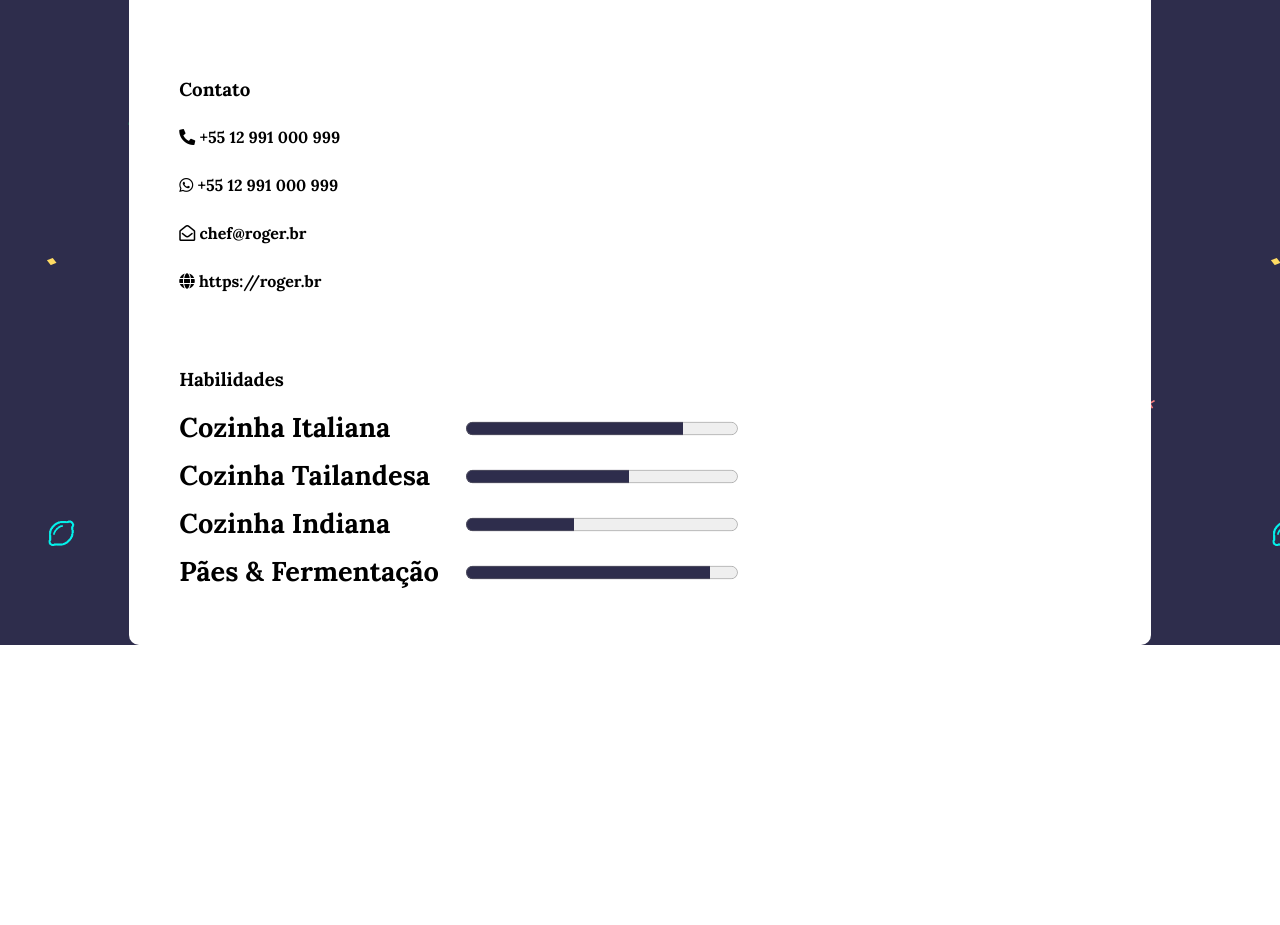
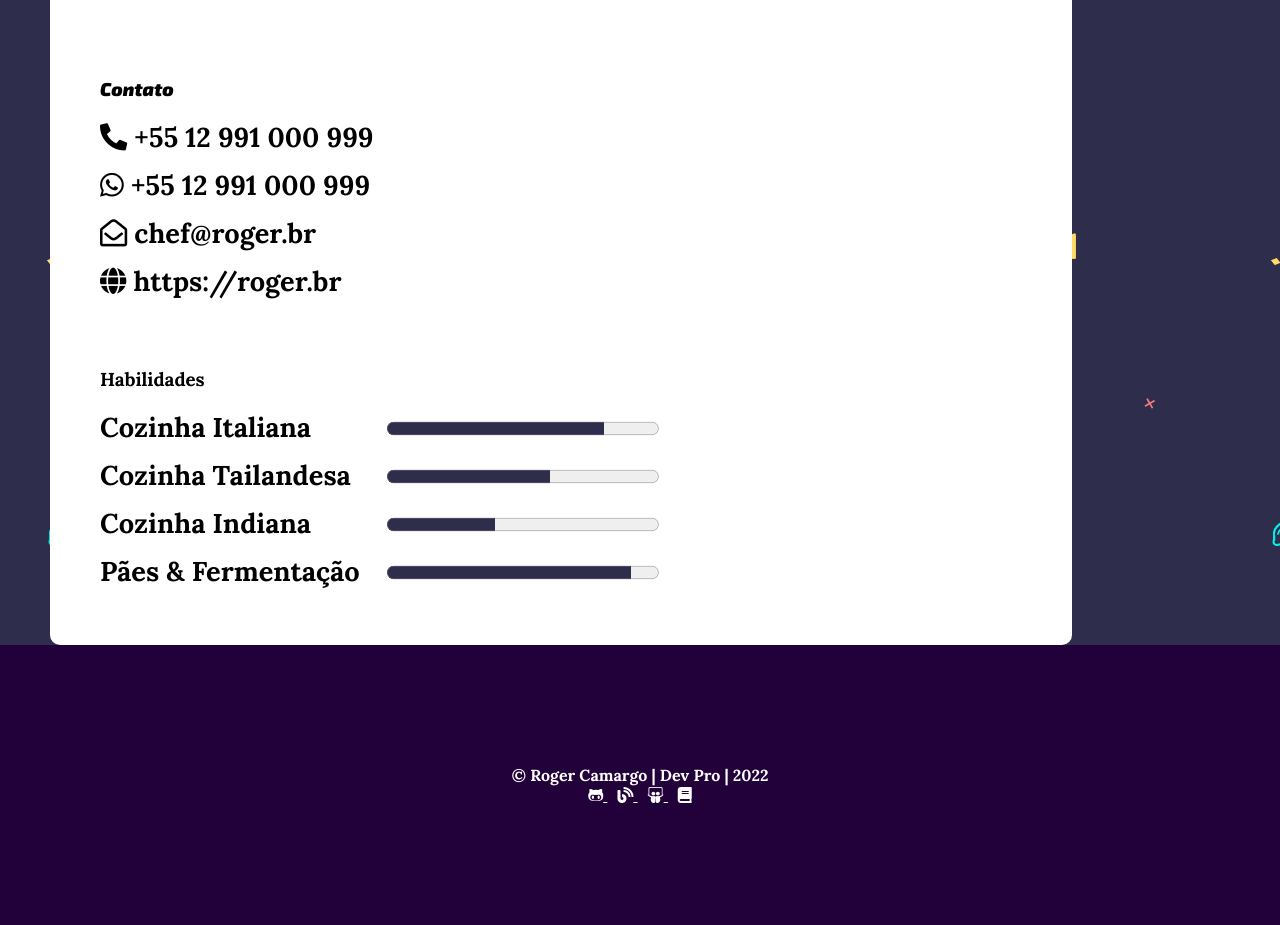
Before and after one commit to GabyVictoria0122/Desafio2.5-Pagina-Pessoal-copy, a plain HTML site: page index.html in a window 1280 px wide. Shown: the part 1872-2797 px from the top of the page. Before the commit the page ends 2517 px from the top, so only its background shows below. Drawn offline with Linux system fonts and the light colour scheme.

Commit message:
rodapé feito

```diff
--- a/css/style.css
+++ b/css/style.css
@@ -10,7 +10,7 @@ body {
   line-height: 3rem;
   width: 72%;
   background-color: white;
-  margin: auto;
+  margin: auto auto auto 50px;
   padding: 50px;
   border-radius: 10px;
 }
@@ -104,3 +104,16 @@ body {
 .btn-inicio:hover {
   opacity: 1;
 }
+
+.footer {
+  position: relative;
+  padding: 120px;
+  background-color: #22003a;
+  color: white;
+  text-align: center;
+}
+
+.cor {
+  color: white;
+  margin: 5px;
+}
--- a/index.html
+++ b/index.html
@@ -5,8 +5,8 @@
     <meta http-equiv="X-UA-Compatible" content="IE=edge" />
     <meta name="viewport" content="width=device-width, initial-scale=1.0" />
     <title>Roger Copy</title>
-    <link rel="stylesheet" href="css/reset.css"/>
-    <link rel="stylesheet" href="css/style.css"/>
+    <link rel="stylesheet" href="css/reset.css" />
+    <link rel="stylesheet" href="css/style.css" />
     <link rel="preconnect" href="https://fonts.googleapis.com" />
     <link rel="preconnect" href="https://fonts.gstatic.com" crossorigin />
     <link
@@ -22,7 +22,6 @@
     />
   </head>
   <body>
-
     <div class="background">
       <div class="cabecalho">
         <figure class="logo">
@@ -76,7 +75,6 @@
           <li>2000 até 2010: Pratos típicos da culinária brasileira</li>
         </ul>
 
-
         <h3 class="titulo titulo--fonte" id="portifolio">Portfólio</h3>
         <div class="fotos">
           <img
@@ -97,16 +95,18 @@
           />
         </div>
 
-          <h3 class="titulo titulo--fonte" id="contato">Contato</h3>
+        <h3 class="titulo titulo-fonte" id="contato">Contato</h3>
+
+        <p class="fonte-media">
           <i class="fas fa-phone-alt pr4"></i> +55 12 991 000 999
         </p>
-          <p class="fonte--media">
+        <p class="fonte-media">
           <i class="fab fa-whatsapp pr4"></i> +55 12 991 000 999
         </p>
-          <p class="fonte--media">
+        <p class="fonte-media">
           <i class="far fa-envelope-open pr4"></i> chef@roger.br
         </p>
-          <p class="fonte--media">
+        <p class="fonte-media">
           <i class="fas fa-globe pr4"></i> https://roger.br
         </p>
 
@@ -130,11 +130,36 @@
           </p>
         </div>
       </div>
-      <div class = "btn-inicio">
-        <a href = "#inicio">
+      <div class="btn-inicio">
+        <a href="#inicio">
           <i class="fas fa-angle-up"></i>
         </a>
       </div>
     </div>
+    <div class="footer">
+      <h4>© Roger Camargo | Dev Pro | 2022</h4>
+      <p class="links">
+        <a
+          class="cor"
+          href="https://github.com/huogerac/minhalandingpage"
+          target="blank"
+        >
+          <i class="pa2 fab fa-github-alt"></i>
+        </a>
+        <a class="cor" href="https://huogerac.hashnode.dev/" target="blank">
+          <i class="pa2 fas fa-blog"></i>
+        </a>
+        <a class="cor" href="https://speakerdeck.com/huogerac" target="blank">
+          <i class="pa2 fab fa-slideshare"></i>
+        </a>
+        <a
+          class="cor"
+          href="https://www.goodreads.com/user/show/12238416-roger-camargo"
+          target="blank"
+        >
+          <i class="pa2 fas fa-book"></i>
+        </a>
+      </p>
+    </div>
   </body>
 </html>
```
Lines whose indentation alone changed are shown as unchanged.
